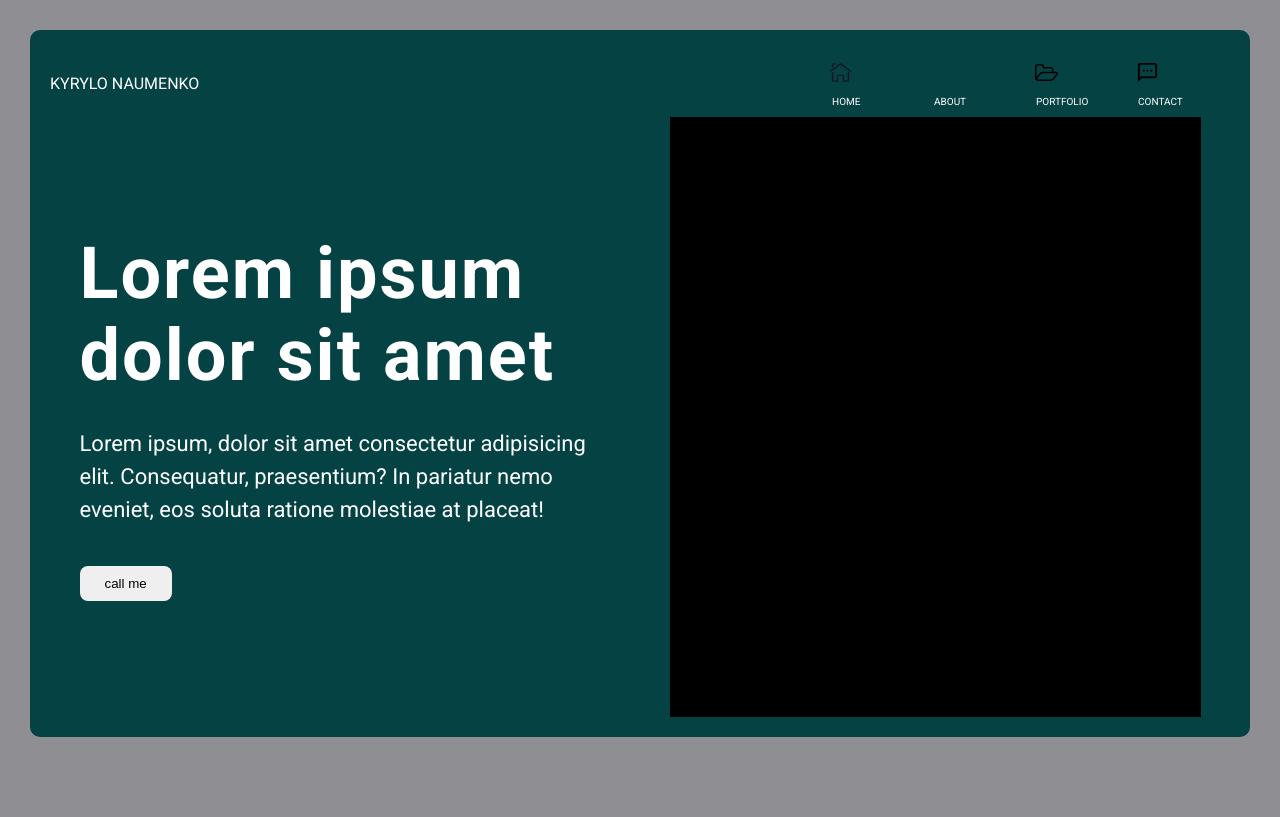
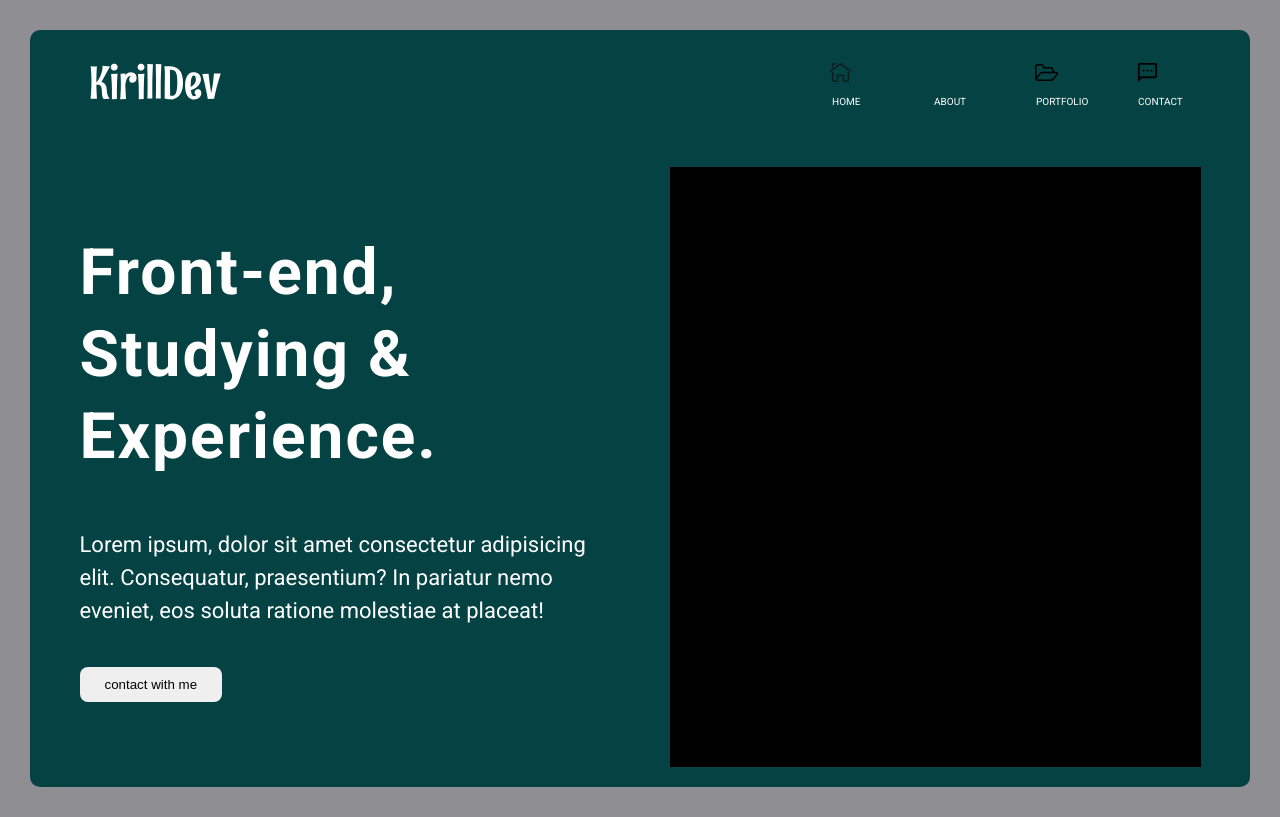
Before and after one commit to kirill202020/portfolio-my-site, a plain HTML site: page index.html in a window 1280 px wide. Drawn offline with Linux system fonts and the light colour scheme.

Commit message:
own-work

```diff
--- a/index.html
+++ b/index.html
@@ -11,7 +11,7 @@
     <div class="container">
         <header class="header">
             <div class="logo">
-                <a href="#">Kyrylo Naumenko</a>
+                <a href="#"><img src="img/my-own-logo.svg" alt=""></a>
             </div>
             <nav class="nav">
                 <ul class="nav__ul">
@@ -36,13 +36,13 @@
             <section class="hero">
                 <div class="hero__text">
                     <h1 class="hero__title">
-                        Lorem ipsum dolor sit amet
+                        Front-end, Studying & Experience.
                     </h1>
                     <p class="hero__descr">
                         Lorem ipsum, dolor sit amet consectetur adipisicing elit. Consequatur, praesentium? In pariatur nemo eveniet, eos soluta ratione molestiae at placeat!
                     </p>
                     <button class="btn hero__btn">
-                        call me
+                        contact with me
                     </button>
                 </div>
                 <div class="hero__img">
--- a/main.scss
+++ b/main.scss
@@ -45,11 +45,7 @@ body{
 
 
     .logo{
-        >a{
-            text-decoration: none;
-            color: white;
-            text-transform: uppercase;
-        }
+        margin-left: 40px;
     }
 }
 
@@ -96,7 +92,7 @@ body{
 
 
     li:hover{
-        background-color: rgba(255, 255, 255, 0.45);
+        background-color: rgba(190, 190, 190, 0.83);
         border-radius: 9px;
     }
 
@@ -115,6 +111,7 @@ body{
 
 
 .hero{
+    margin-top: 50px;
     display: flex;
     justify-content: space-around;
     align-items: center;
@@ -125,10 +122,10 @@ body{
 
 
     &__title{
-        font-size: 72px;
+        font-size: 64px;
         line-height: 82px;
         letter-spacing: 2px;
-        margin-bottom: 30px;
+        margin-bottom: 50px;
     }
 
     &__descr{
@@ -140,7 +137,7 @@ body{
     &__btn{
         border: none;
         border-radius: 8px;
-        padding: 10px 25px;
+        padding: 10px 25px;`
     }
 
 
```
Also changed, not shown: img/my-own-logo.svg (added), main.css, 1 other file.
